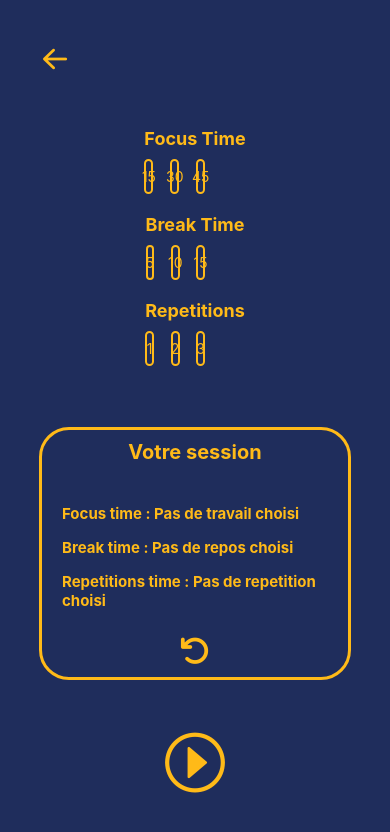
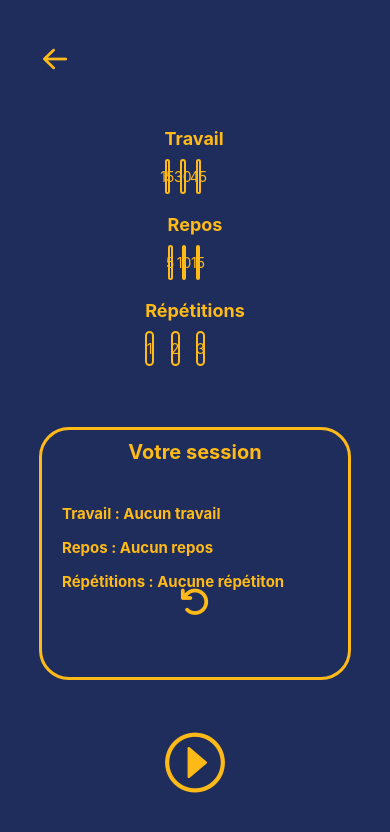
Before and after one commit to BenjaminPmt/Pomodoro, a React Native app: screen /ChoiceTime in a window 390 px wide. Shown: the top 832 px of the page. Built offline with nearby package versions, Linux system fonts and the light colour scheme.

Commit message:
french version

```diff
--- a/screen/ChoiceTime.js
+++ b/screen/ChoiceTime.js
@@ -1,4 +1,4 @@
-import { View, Text, StyleSheet, Pressable } from 'react-native'
+import { View, Text, StyleSheet, Pressable, Dimensions } from 'react-native'
 import { useState } from 'react';
 import Choice from '../components/Choice'
 import { Fontisto } from '@expo/vector-icons';
@@ -59,23 +59,23 @@ export default function ChoiceTime({navigation}) {
             </Pressable>
         </View>
         <View style={styles.choiceContainer}>
-          <Choice titleChoice={'Focus Time'} nb1={15} nb2={30} nb3={45}
-                choice1={() => { setWorkTime(15 * 60 * 1000); setSelectedWorkTime(15); }}
+          <Choice titleChoice={'Travail'} nb1={15} nb2={30} nb3={45}
+                choice1={() => { setWorkTime(0.1 * 60 * 1000); setSelectedWorkTime(15); }}
                 choice2={() => { setWorkTime(30 * 60 * 1000); setSelectedWorkTime(30); }}
                 choice3={() => { setWorkTime(45 * 60 * 1000); setSelectedWorkTime(45); }}
                 style1={{ backgroundColor: selectedWorkTime === 15 ? 'white' : 'transparent' }}
         style2={{ backgroundColor: selectedWorkTime === 30 ? 'white' : 'transparent' }}
         style3={{ backgroundColor: selectedWorkTime === 45 ? 'white' : 'transparent' }}
           />
-          <Choice titleChoice={'Break Time'} nb1={5} nb2={10} nb3={15}
-          choice1={() => {setBreakTime(5 * 60 * 1000); setSelectedBreakTime(5);}}
+          <Choice titleChoice={'Repos'} nb1={5} nb2={10} nb3={15}
+          choice1={() => {setBreakTime(0.1 * 60 * 1000); setSelectedBreakTime(5);}}
           choice2={() => {setBreakTime(10 * 60 * 1000); setSelectedBreakTime(10)}}
           choice3={() => {setBreakTime(15 * 60 * 1000); setSelectedBreakTime(15)}}
           style1={{ backgroundColor: selectedBreakTime === 5 ? 'white' : 'transparent' }}
         style2={{ backgroundColor: selectedBreakTime === 10 ? 'white' : 'transparent' }}
         style3={{ backgroundColor: selectedBreakTime === 15 ? 'white' : 'transparent' }}
           />
-          <Choice titleChoice={'Repetitions'} nb1={1} nb2={2} nb3={3}
+          <Choice titleChoice={'Répétitions'} nb1={1} nb2={2} nb3={3}
           choice1={() => {setNumberOfSessions(1);setSelectedSessions(1);}}
           choice2={() => {setNumberOfSessions(2);setSelectedSessions(2);}}
           choice3={() => {setNumberOfSessions(3);setSelectedSessions(3);}}
@@ -87,12 +87,12 @@ export default function ChoiceTime({navigation}) {
         <View style={styles.viewSessionContainer}>
             <Text style={styles.textSession}>Votre session</Text>
             <View style={styles.viewSession}>
-              <Text style={styles.textViewSession}>Focus time : {workTime ? `${workTime / (60 * 1000)} minutes` : "Pas de travail choisi"} </Text>
-              <Text style={styles.textViewSession}>Break time : {breakTime ? `${breakTime / (60 * 1000)} minutes` : "Pas de repos choisi"} </Text>
-              <Text style={styles.textViewSession}>Repetitions time : {numberOfSessions ? `${numberOfSessions } repetition(s)` : "Pas de repetition choisi"} </Text>
+              <Text style={styles.textViewSession}>Travail : {workTime ? `${workTime / (60 * 1000)} minutes` : "Aucun travail"} </Text>
+              <Text style={styles.textViewSession}>Repos : {breakTime ? `${breakTime / (60 * 1000)} minutes` : "Aucun repos"} </Text>
+              <Text style={styles.textViewSession}>Répétitions : {numberOfSessions ? `${numberOfSessions } répétition(s)` : "Aucune répétiton"} </Text>
             </View>
             <Pressable onPress={resetSession} >
-              <FontAwesome6 name="arrow-rotate-left" size={30} color="#FFBA18" style={{textAlign:'center', marginTop: 50 }}/>
+              <FontAwesome6 name="arrow-rotate-left" size={30} color="#FFBA18" style={{textAlign:'center', marginTop: window.width >400 ? 50 : 20 }}/>
             </Pressable>
       </View>
       <View style={styles.startSessionContainer}>
@@ -103,7 +103,7 @@ export default function ChoiceTime({navigation}) {
     </View>
   )
 }
-
+const window = Dimensions.get('window');
 const styles = StyleSheet.create({
     container: {
         flex : 1,
--- a/screen/Information.js
+++ b/screen/Information.js
@@ -8,12 +8,12 @@ export default function Information({navigation}) {
                 <AntDesign name="arrowleft" size={32} color="#FFBA18" />
             </Pressable>
         </View>
-            <Text style={styles.title}>Qu'est ce que la methode Pomorodo ? </Text>
+            <Text style={styles.title}>Qu'est ce que la méthode Pomorodo ? </Text>
             <View style={styles.textContainer}>
-                <Text style={styles.text}> La méthode Pomodoro est une technique de gestion du temps.
-                    Elle consiste à diviser le travail en périodes de concentration de votre choix. La periode la plus frequente est 25 minutes
-                    de concentration et 5 minutes de pause. Cette méthode aide à améliorer la concentration et à éviter la fatigue, tout en permettant
-                    de suivre précisément le temps consacré à chaque tâche.
+                <Text style={styles.text}>
+                La méthode Pomodoro est une technique de gestion du temps. Elle consiste à diviser le travail en périodes de concentration
+                 de votre choix. La période la plus fréquente est de 25 minutes de concentration suivies de 5 minutes de pause. Cette méthode
+                 aide à améliorer la concentration et à éviter la fatigue, tout en permettant de suivre précisément le temps consacré à chaque tâche.
                 </Text>
             </View>
             <View style={styles.socialContainer}>
```
